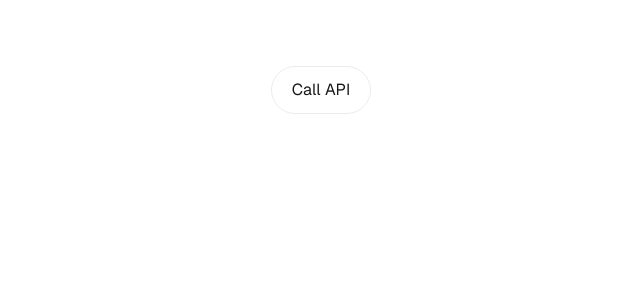
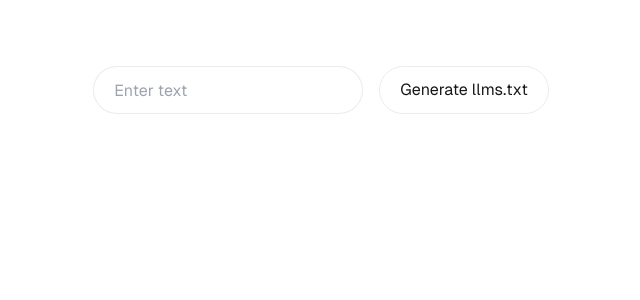
Before and after one commit to wesstone12/llmstxt-generator-aoai, a Next.js app: page / in a window 1280 px wide. Shown: the top 300 px of the page, without its empty margins (319-959 px from the left). Built offline with nearby package versions, Linux system fonts and the light colour scheme.

Commit message:
Update page.tsx

```diff
--- a/app/page.tsx
+++ b/app/page.tsx
@@ -19,20 +19,26 @@
     <div className="grid grid-rows-[20px_1fr_20px] items-center justify-items-center min-h-screen p-8 pb-20 gap-16 sm:p-20 font-[family-name:var(--font-geist-sans)]">
 
         <div className="flex flex-col items-center gap-4">
-          <button
-            onClick={callApi}
-            className="rounded-full border border-solid border-black/[.08] dark:border-white/[.145] transition-colors flex items-center justify-center hover:bg-[#f2f2f2] dark:hover:bg-[#1a1a1a] hover:border-transparent text-sm sm:text-base h-10 sm:h-12 px-4 sm:px-5"
-          >
-            Call API
-          </button>
+          <div className="flex items-center gap-4">
+            <input
+              type="text"
+              className="rounded-full border border-solid border-black/[.08] dark:border-white/[.145] transition-colors flex items-center justify-center hover:bg-[#f2f2f2] dark:hover:bg-[#1a1a1a] hover:border-transparent text-sm sm:text-base h-10 sm:h-12 px-4 sm:px-5"
+              placeholder="Enter text"
+            />
+            <button
+              onClick={callApi}
+              className="rounded-full border border-solid border-black/[.08] dark:border-white/[.145] transition-colors flex items-center justify-center hover:bg-[#f2f2f2] dark:hover:bg-[#1a1a1a] hover:border-transparent text-sm sm:text-base h-10 sm:h-12 px-4 sm:px-5"
+            >
+              Generate llms.txt
+            </button>
+          </div>
           {apiMessage && (
             <p className="text-sm font-[family-name:var(--font-geist-mono)]">
-              API Response: {apiMessage}
+              Api Response:<br /> {apiMessage}
             </p>
           )}
         </div>
 
-
     </div>
   );
 }
```
